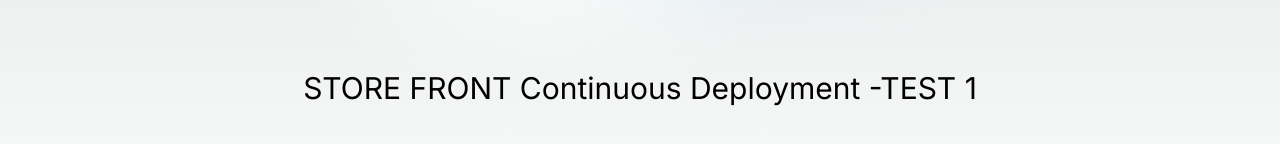
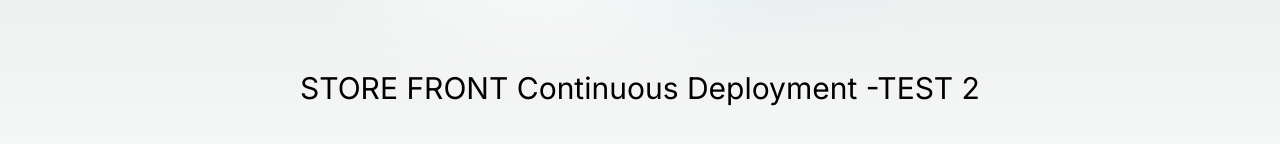
Before and after one commit to luiscavibot/github-actions-training, a Next.js app: page / in a window 1280 px wide. Shown: the part 470-614 px from the top of the page. Built offline with nearby package versions, Linux system fonts and the light colour scheme.

Commit message:
chore: Update Node.js version to 20 in deploy-app.yml and update page title in page.tsx

```diff
--- a/src/app/page.tsx
+++ b/src/app/page.tsx
@@ -32,7 +32,7 @@ export default function Home() {
 
 			<div className="mb-32 grid text-center">
 				<h1 className="text-3xl">
-					STORE FRONT Continuous Deployment -TEST 1{' '}
+					STORE FRONT Continuous Deployment -TEST 2{' '}
 				</h1>
 			</div>
 		</main>
```
